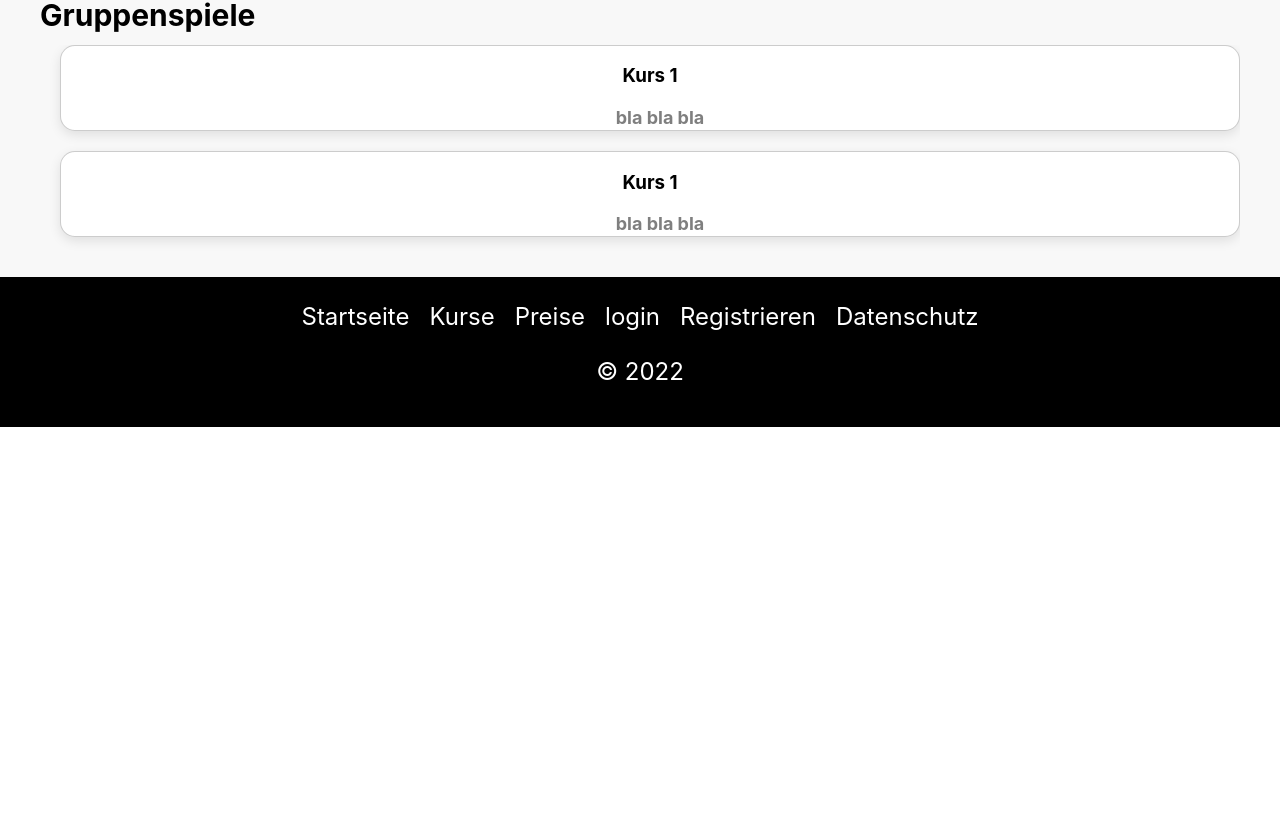
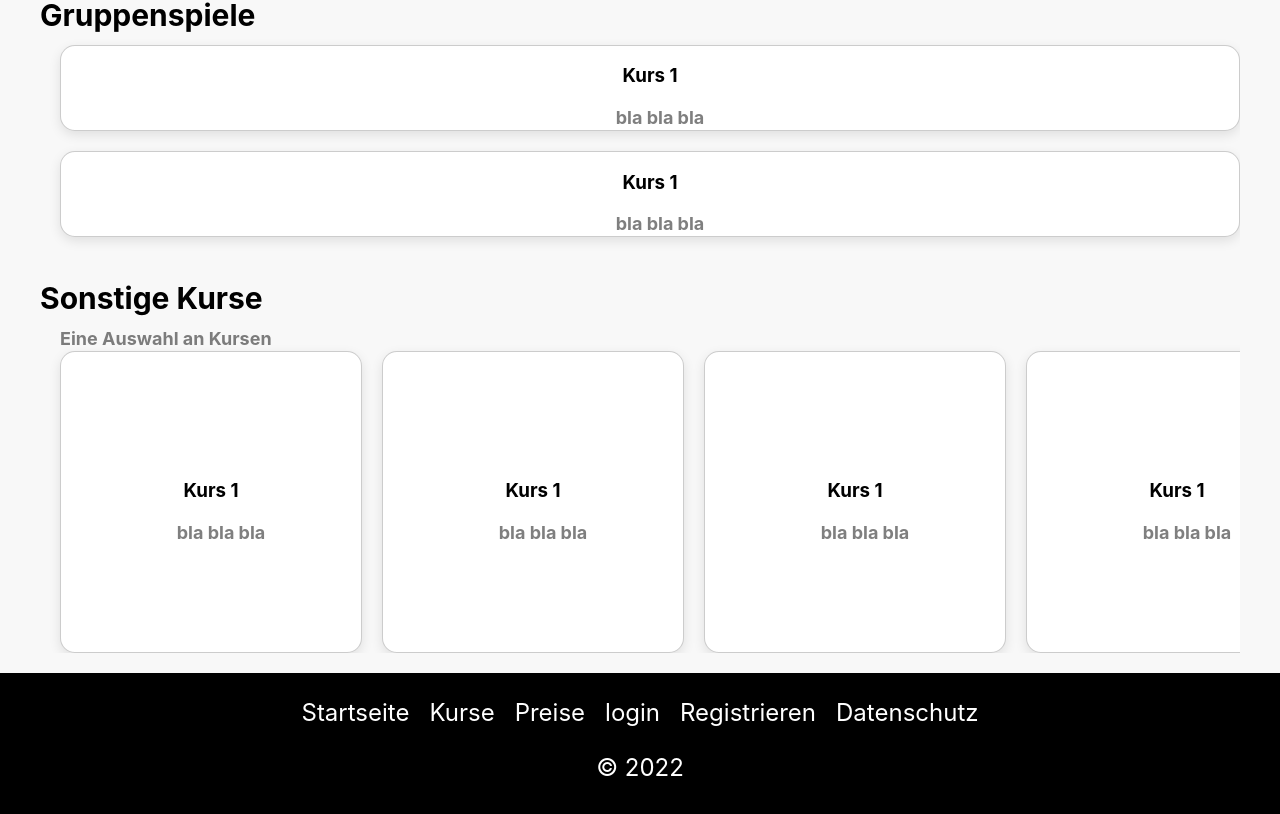
Before and after one commit to HuberAdrian/learning-platform, a React (Create React App) app: page /Azubi in a window 1280 px wide. Shown: the part 810-1624 px from the top of the page. Before the commit the page ends 1237 px from the top, so only its background shows below. Built offline with nearby package versions, Linux system fonts and the light colour scheme.

Commit message:
added content for Azubi

```diff
--- a/src/AzubiStart.css
+++ b/src/AzubiStart.css
@@ -1,5 +1,5 @@
 /* make container-azubi-start' a flexbox container and center the content */
-.App {
+.color {
   background-color: #f8f8f8;
 }
 
@@ -28,7 +28,8 @@
   .container-azubi-start {
     max-width: 1200px;
     margin: 20px auto;
-    overflow: scroll;
+    overflow-x: scroll;
+    overflow-y: auto;
   }
 }
 
@@ -45,7 +46,6 @@
   display: flex;
   flex-direction: row;
   justify-content: left;
-  overflow-x: scroll;
   align-items: left;
 }
 
@@ -69,7 +69,6 @@
   display: flex;
   flex-direction: column;
   justify-content: left;
-  overflow-x: scroll;
   align-items: left;
   width: 100%;
 }
--- a/src/AzubiStart.js
+++ b/src/AzubiStart.js
@@ -15,6 +15,7 @@ function Azubi() {
 
   return (
     <>
+    <div className='color' >
     <ButtonGoBack />
     <NavbarAzubi />
     <div className='container-azubi-start' >
@@ -47,15 +48,24 @@ function Azubi() {
         <CoursePreview />
         <CoursePreview />
         <CoursePreview />
-        <CoursePreview />
       </div>
       <h2>Gruppenspiele</h2>
       <div className='container-azubi-games' >
         <GamePreview />
         <GamePreview />
       </div>
+      <h2>Sonstige Kurse</h2>
+      <p>Eine Auswahl an Kursen</p>
+      <div className='container-azubi-courses' >
+        <CoursePreview />
+        <CoursePreview />
+        <CoursePreview />
+        <CoursePreview />
+        <CoursePreview />
+        </div>
     </div>
     <Footer />
+    </div>
     </>
   )
 }
```
